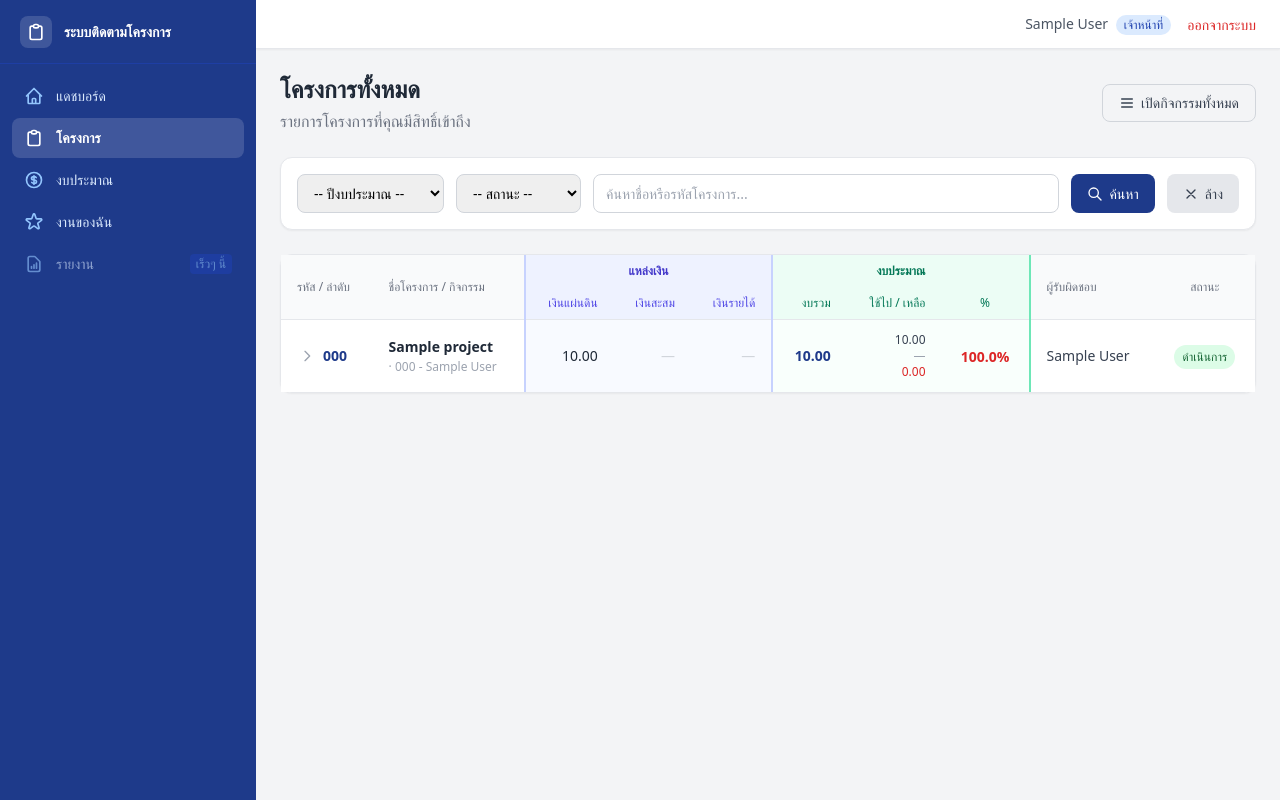
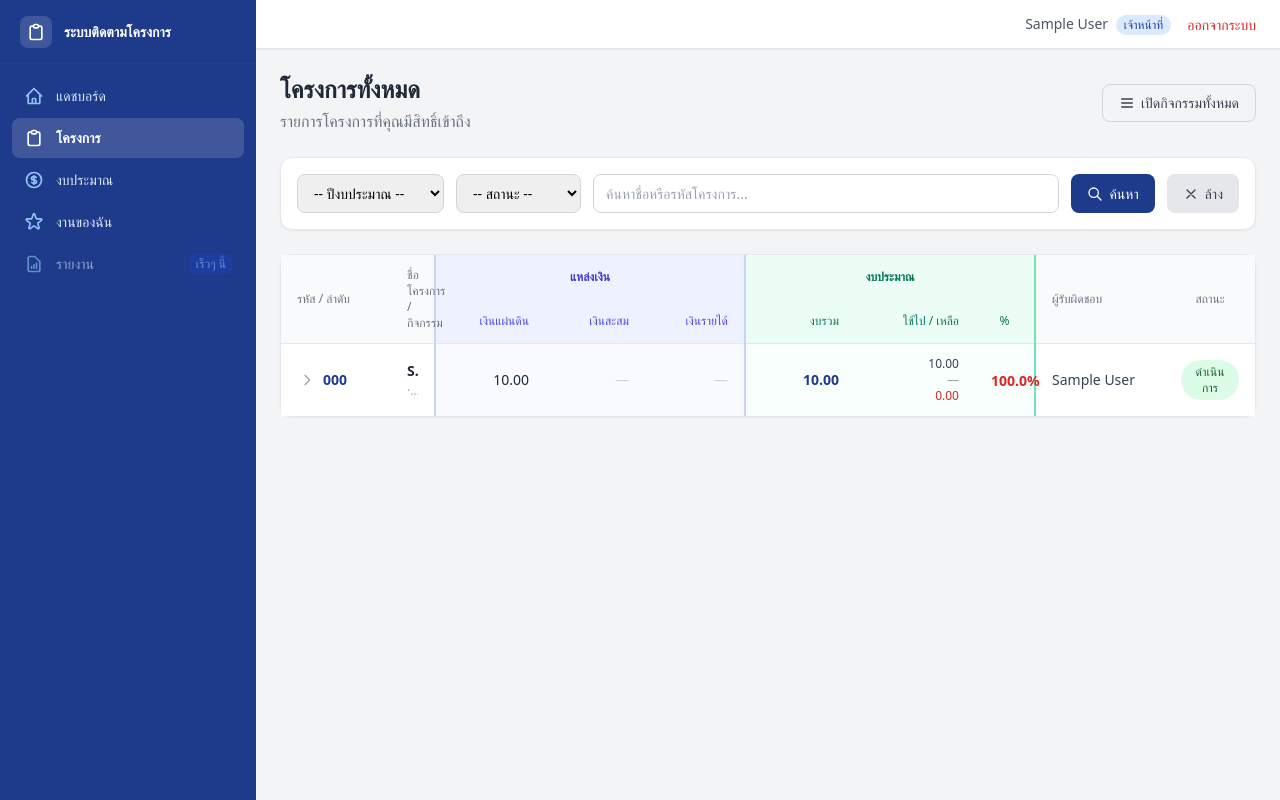
Before and after one commit to azimuthotg/projects_tracker, a Django app: page /projects/ in a window 1280 px wide. Run offline with Django 5.2, Linux system fonts and the light colour scheme; a user stored in the database is signed in; tables that the repository leaves empty hold one stand-in row (values such as "Sample post"); parts of the project's set-up code (start-up, migrations or seed data) failed here and were passed over; some libraries are stand-ins or nearby versions.

Commit message:
fix: project list table fixed layout — consistent width when activities expanded
- Add table-layout:fixed + colgroup with explicit column widths
- Activity rows: show actual budget_government/accumulated/revenue instead of all —
- Activity rows: "ไม่ใช้งบ" badge (compact) colspanned across 3 budget cols
- Truncate long project/activity names and responsible persons in fixed columns
- Remove floatformat:2 on activity numbers (use :0 to save space)

Co-Authored-By: Claude Sonnet 4.6 <noreply@anthropic.com>

```diff
--- a/templates/projects/project_list.html
+++ b/templates/projects/project_list.html
@@ -53,7 +53,19 @@
 <!-- Projects Table -->
 <div class="bg-white rounded-xl shadow-sm border border-gray-200">
     <div class="overflow-x-auto">
-        <table class="w-full">
+        <table class="w-full" style="min-width:900px;table-layout:fixed">
+            <colgroup>
+                <col style="width:110px">  <!-- รหัส -->
+                <col>                       <!-- ชื่อ (flex) -->
+                <col style="width:110px">  <!-- เงินแผ่นดิน -->
+                <col style="width:100px">  <!-- เงินสะสม -->
+                <col style="width:100px">  <!-- เงินรายได้ -->
+                <col style="width:110px">  <!-- งบรวม -->
+                <col style="width:120px">  <!-- ใช้ไป/เหลือ -->
+                <col style="width:60px">   <!-- % -->
+                <col style="width:130px">  <!-- ผู้รับผิดชอบ -->
+                <col style="width:90px">   <!-- สถานะ -->
+            </colgroup>
             <thead class="bg-gray-50">
                 <tr>
                     <th class="px-4 py-3 text-left text-xs font-medium text-gray-500 uppercase" rowspan="2">รหัส / ลำดับ</th>
@@ -94,8 +106,8 @@
                         </div>
                     </td>
                     <td class="px-4 py-3 text-sm">
-                        <a href="{% url 'projects:project_detail' pk=project.pk %}" class="font-semibold text-gray-800 hover:text-blue-900 hover:underline">{{ project.name }}</a>
-                        <p class="text-xs text-gray-400 mt-0.5">{{ project.fiscal_year }} · {{ project.department }}</p>
+                        <a href="{% url 'projects:project_detail' pk=project.pk %}" class="font-semibold text-gray-800 hover:text-blue-900 hover:underline block truncate">{{ project.name }}</a>
+                        <p class="text-xs text-gray-400 mt-0.5 truncate">{{ project.fiscal_year }} · {{ project.department }}</p>
                     </td>
                     {% with src=project.budget_by_source %}
                     <td class="px-4 py-3 text-sm text-right whitespace-nowrap bg-indigo-50/40 border-l-2 border-indigo-200 {% if src.government %}text-gray-800 font-medium{% else %}text-gray-300{% endif %}">
@@ -122,7 +134,7 @@
                             {{ project.budget_usage_percent|floatformat:1 }}%
                         </span>
                     </td>
-                    <td class="px-4 py-3 text-sm text-gray-700">
+                    <td class="px-4 py-3 text-sm text-gray-700 truncate">
                         {% for p in project.responsible_persons.all %}{{ p.get_full_name|default:p.username }}{% if not forloop.last %}, {% endif %}{% endfor %}
                     </td>
                     <td class="px-4 py-3 text-center">
@@ -142,41 +154,42 @@
                 <!-- Activity sub-rows -->
                 {% for activity in project.activities.all %}
                 <tr data-project="{{ project.pk }}" class="bg-gray-50/70 hover:bg-gray-100/60 border-t border-gray-100 hidden">
-                    <td class="pl-8 pr-4 py-2 text-xs text-gray-400">
+                    <td class="pl-8 pr-2 py-2 text-xs text-gray-400">
                         <span class="inline-flex items-center gap-1">
-                            <svg class="w-3 h-3 text-gray-300" fill="none" stroke="currentColor" viewBox="0 0 24 24"><path stroke-linecap="round" stroke-linejoin="round" stroke-width="2" d="M9 5l7 7-7 7"/></svg>
+                            <svg class="w-3 h-3 text-gray-300 flex-shrink-0" fill="none" stroke="currentColor" viewBox="0 0 24 24"><path stroke-linecap="round" stroke-linejoin="round" stroke-width="2" d="M9 5l7 7-7 7"/></svg>
                             {{ activity.activity_number }}
                         </span>
                     </td>
                     <td class="px-4 py-2 text-xs">
-                        <a href="{% url 'projects:activity_detail' project_pk=project.pk pk=activity.pk %}" class="text-blue-800 hover:underline">{{ activity.name }}</a>
+                        <a href="{% url 'projects:activity_detail' project_pk=project.pk pk=activity.pk %}" class="text-blue-800 hover:underline block truncate">{{ activity.name }}</a>
                     </td>
-                    <td class="px-4 py-2 text-xs text-gray-300 text-right bg-indigo-50/20 border-l-2 border-indigo-200">—</td>
-                    <td class="px-4 py-2 text-xs text-gray-300 text-right bg-indigo-50/20">—</td>
-                    <td class="px-4 py-2 text-xs text-gray-300 text-right bg-indigo-50/20 border-r-2 border-indigo-200">—</td>
+                    <!-- แหล่งเงินจัดสรรของกิจกรรม -->
+                    <td class="px-4 py-2 text-xs text-right bg-indigo-50/20 border-l-2 border-indigo-200 {% if activity.budget_government %}text-gray-600 font-medium{% else %}text-gray-300{% endif %}">
+                        {% if activity.budget_government %}{{ activity.budget_government|floatformat:0|intcomma }}{% else %}—{% endif %}
+                    </td>
+                    <td class="px-4 py-2 text-xs text-right bg-indigo-50/20 {% if activity.budget_accumulated %}text-gray-600 font-medium{% else %}text-gray-300{% endif %}">
+                        {% if activity.budget_accumulated %}{{ activity.budget_accumulated|floatformat:0|intcomma }}{% else %}—{% endif %}
+                    </td>
+                    <td class="px-4 py-2 text-xs text-right bg-indigo-50/20 border-r-2 border-indigo-200 {% if activity.budget_revenue %}text-gray-600 font-medium{% else %}text-gray-300{% endif %}">
+                        {% if activity.budget_revenue %}{{ activity.budget_revenue|floatformat:0|intcomma }}{% else %}—{% endif %}
+                    </td>
                     {% if activity.no_budget %}
-                    <td class="px-4 py-2 text-xs text-center bg-emerald-50/20 border-l-2 border-emerald-300">
-                        <span class="inline-block px-2 py-0.5 rounded-full bg-orange-50 text-orange-500 border border-orange-100 whitespace-nowrap">ไม่ใช้งบประมาณ</span>
+                    <td colspan="3" class="px-4 py-2 text-xs text-center bg-emerald-50/20 border-l-2 border-r-2 border-emerald-300">
+                        <span class="inline-block px-2 py-0.5 rounded-full bg-orange-50 text-orange-500 border border-orange-100 text-xs">ไม่ใช้งบ</span>
                     </td>
-                    <td class="px-4 py-2 text-xs text-center text-gray-300 bg-emerald-50/20">—</td>
-                    <td class="px-4 py-2 text-xs text-center text-gray-300 bg-emerald-50/20 border-r-2 border-emerald-300">—</td>
                     {% else %}
-                    <td class="px-4 py-2 text-xs text-right text-gray-600 whitespace-nowrap bg-emerald-50/20 border-l-2 border-emerald-300">{{ activity.allocated_budget|floatformat:2|intcomma }}</td>
-                    <td class="px-4 py-2 text-xs text-right whitespace-nowrap bg-emerald-50/20">
-                        <div class="text-gray-600">{{ activity.total_spent|floatformat:2|intcomma }}</div>
-                        <div class="text-gray-300">—</div>
-                        <div class="{% if activity.remaining_budget <= 0 %}text-red-600{% else %}text-green-700{% endif %} font-medium">{{ activity.remaining_budget|floatformat:2|intcomma }}</div>
+                    <td class="px-4 py-2 text-xs text-right text-gray-600 bg-emerald-50/20 border-l-2 border-emerald-300">{{ activity.allocated_budget|floatformat:0|intcomma }}</td>
+                    <td class="px-4 py-2 text-xs text-right bg-emerald-50/20">
+                        <div class="text-gray-600">{{ activity.total_spent|floatformat:0|intcomma }}</div>
+                        <div class="{% if activity.remaining_budget <= 0 %}text-red-600{% else %}text-green-700{% endif %} font-medium">{{ activity.remaining_budget|floatformat:0|intcomma }}</div>
                     </td>
-                    <td class="px-4 py-2 text-center whitespace-nowrap bg-emerald-50/20 border-r-2 border-emerald-300">
-                        <span class="text-xs font-semibold
-                            {% if activity.budget_usage_percent >= 90 %}text-red-600
-                            {% elif activity.budget_usage_percent >= 70 %}text-yellow-600
-                            {% else %}text-green-600{% endif %}">
+                    <td class="px-4 py-2 text-center bg-emerald-50/20 border-r-2 border-emerald-300">
+                        <span class="text-xs font-semibold {% if activity.budget_usage_percent >= 90 %}text-red-600{% elif activity.budget_usage_percent >= 70 %}text-yellow-600{% else %}text-green-600{% endif %}">
                             {{ activity.budget_usage_percent|floatformat:1 }}%
                         </span>
                     </td>
                     {% endif %}
-                    <td class="px-4 py-2 text-xs text-gray-600">
+                    <td class="px-4 py-2 text-xs text-gray-600 truncate">
                         {% for p in activity.responsible_persons.all %}{{ p.get_full_name|default:p.username }}{% if not forloop.last %}, {% endif %}{% endfor %}
                     </td>
                     <td class="px-4 py-2 text-center">
```
